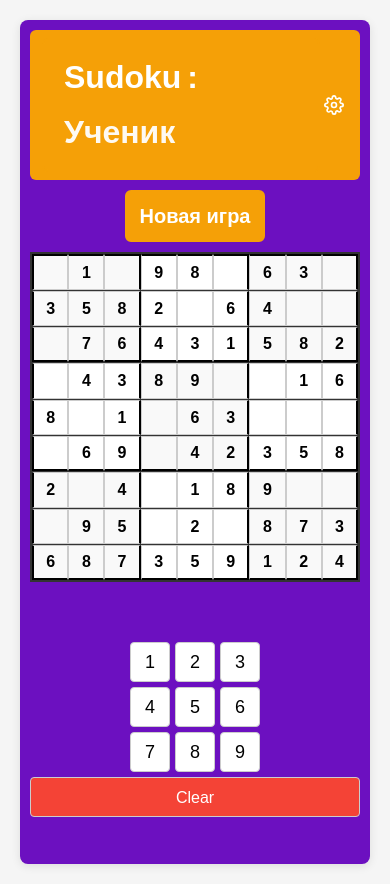
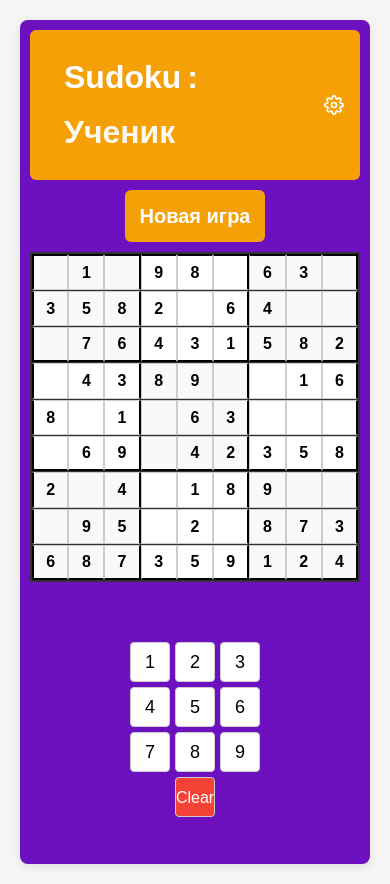
Before and after one commit to shaula-hub/sudoku, a React (Vite) app: page / in a window 390 px wide. Built offline with nearby package versions, Linux system fonts and the light colour scheme.

Commit message:
Style corrections 11

```diff
--- a/src/components/NumberPad/styles.css
+++ b/src/components/NumberPad/styles.css
@@ -7,7 +7,7 @@
     display: flex;
     flex-direction: column;
     align-items: center;
-    margin-top: 40px;
+    /* margin-top: 40px; */
     margin-bottom: 30px;
     padding-top: 20px;
   }
@@ -30,7 +30,7 @@
 }
 
 .clear-button {
-  width: 100%;
+  /* width: 100%; */
   margin-top: 5px;
   height: 40px;
   font-size: 16px;
```
